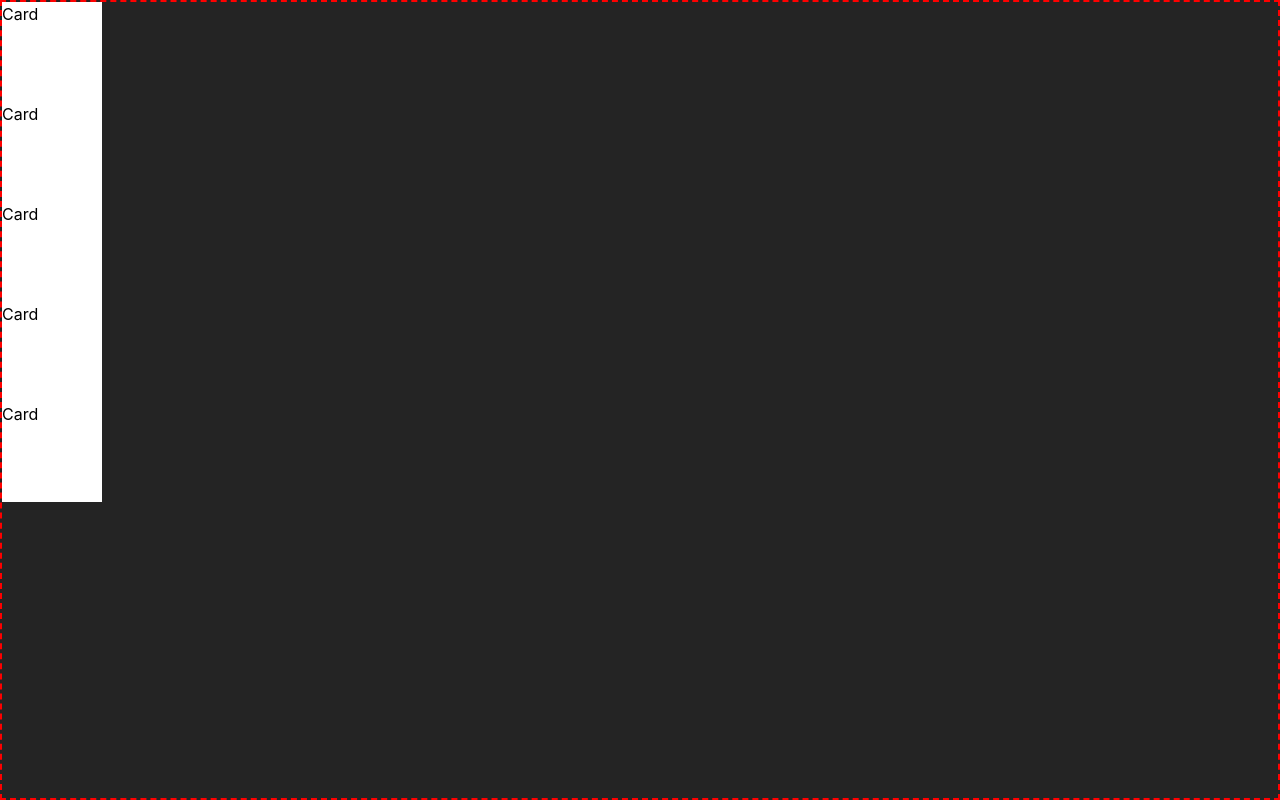
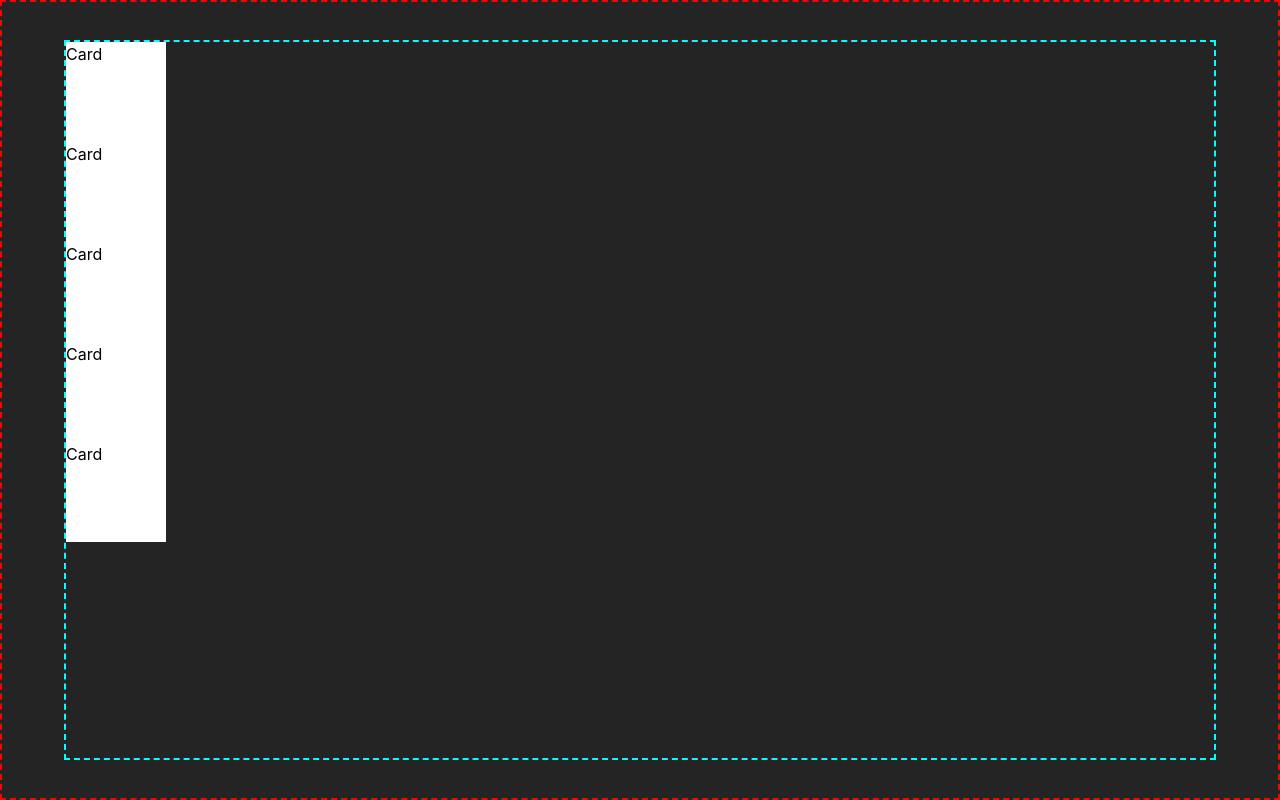
Before and after one commit to HarikrishnanYPR1707/Image-Gallery, a React (Vite) app: page / in a window 1280 px wide. Built offline with nearby package versions, Linux system fonts and the light colour scheme.

Commit message:
Added style for inner-wrapper

```diff
--- a/src/App.css
+++ b/src/App.css
@@ -5,4 +5,16 @@
   height: 100dvh;
   width: 100vw;
   width: 100dvw;
+
+  display: grid;
+  place-content: center;
 }
+
+.inner-wrapper {
+  height: 90vh;
+  height: 90dvh;
+  width: 90vw;
+  width: 90dvw;
+
+  border: dashed 2px cyan;
+}
```
